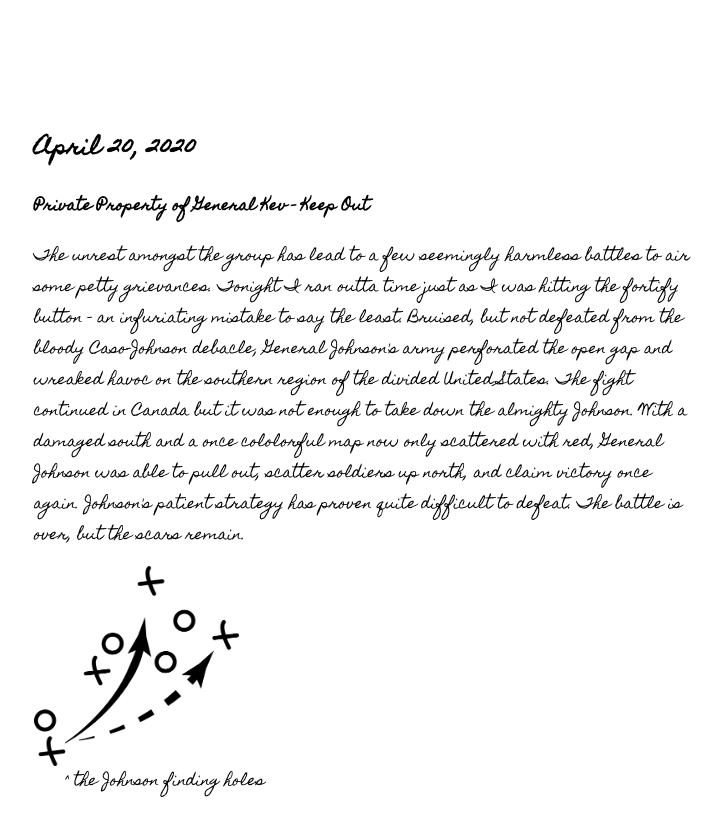
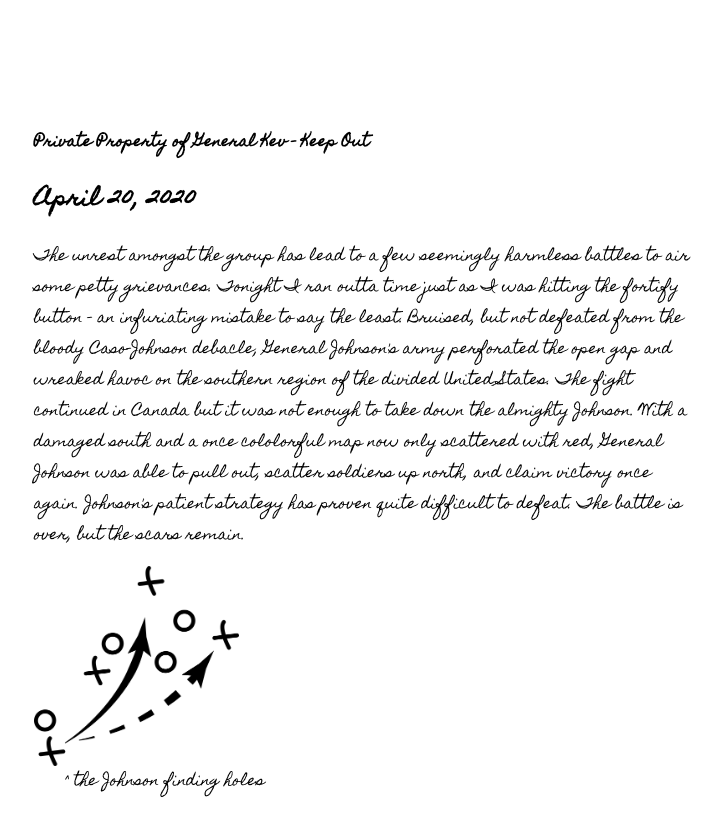
Before and after one commit to kduckets/tfw, a Next.js app: page / in a window 1280 px wide. Shown: the part 1820-2655 px from the top of the page, without its empty margins (275-996 px from the left). Built offline with nearby package versions, Linux system fonts and the light colour scheme; a web font is replaced by a local one.

Commit message:
Update index.js

```diff
--- a/pages/index.js
+++ b/pages/index.js
@@ -56,8 +56,9 @@ export default function Home() {
 
       <div className="fullHeight">
       <p className="diary">
+      <h4>Private Property of General Kev  -  Keep Out</h4>
         <h2>April 20, 2020</h2>
-        <h4>Private Property of General Kev  -  Keep Out</h4>
+
       The unrest amongst the group has lead to a few seemingly harmless battles to air some petty grievances.
       Tonight I ran outta time just as I was hitting the fortify button - an infuriating mistake to say the least.
       Bruised, but not defeated from the bloody Caso-Johnson debacle, General Johnson's army perforated the open gap and wreaked havoc on the southern region of
```
